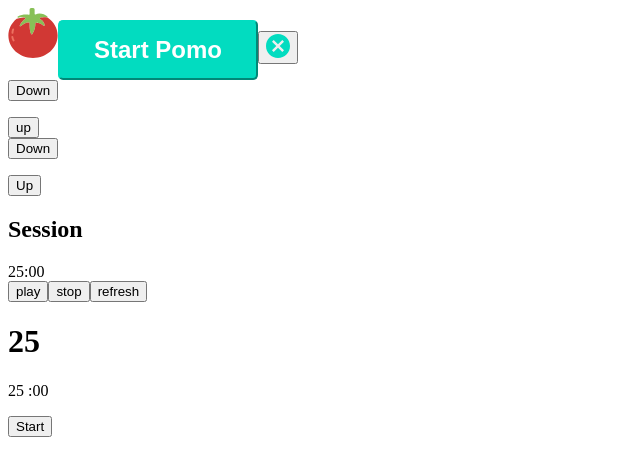
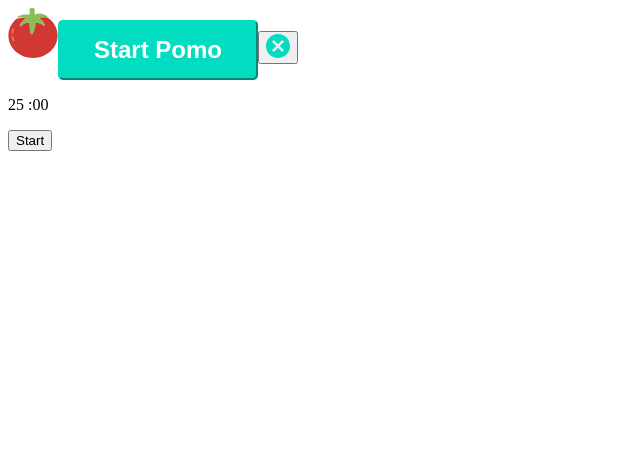
Before and after one commit to SaeromB/pomodoro, a React (Create React App) app: page / in a window 1280 px wide. Shown: the top 476 px of the page, without its empty margins (0-640 px from the left). Built offline with nearby package versions, Linux system fonts and the light colour scheme.

Commit message:
deleted components

```diff
--- a/src/App.js
+++ b/src/App.js
@@ -2,7 +2,7 @@ import React from 'react';
 import Tomatosvg from './components/svg/Tomatosvg'
 import Cancelsvg from './components/svg/Cancelsvg';
 import StartButton from './components/buttons/StartButton/index';
-import ViewTimer from './components/ViewTimer/index';
+import ViewTimer from './components/Timer/index';
 
 function App() {
   return (
--- a/src/components/BreakInterval/index.js
+++ /dev/null
@@ -1,24 +0,0 @@
-import React from 'react';
-
-function BreakInterval(props){
-  function decreaseCounter() {
-    if(props.breakInterval === 1){
-      return;
-    }
-  }
-
-  function increaseCounter() {
-    if(props.breakInterval === 60){
-      return;
-    }
-  }
-  return(
-    <section>
-      <button onClick={decreaseCounter}>Down</button>
-      <p>{props.BreakInterval}</p>
-      <button onClick={increaseCounter}>up</button>
-    </section>
-  )
-}
-
-export default BreakInterval;
--- a/src/components/SessionLength/index.js
+++ /dev/null
@@ -1,13 +0,0 @@
-import React from 'react';
-
-function SessionLength (props){
-  return(
-    <section>
-      <button>Down</button>
-      <p>{props.SessionLength}</p>
-      <button>Up</button>
-    </section>
-  )
-}
-
-export default SessionLength;
--- a/src/components/SessionTimer/index.js
+++ /dev/null
@@ -1,36 +0,0 @@
-import React, {Component} from 'react';
-import SessionLength from '../SessionLength';
-
-class SessionTimer extends Component {
-  state = {
-    isSession: true,
-    timerSecond: 0
-  }
-  render(){
-    const {timerSecond, isSession} = this.state
-    return(
-      <section>
-        <section>
-          {/* if the current timer is sessionlength then display session if not display break  */}
-          <h2>{isSession === true ? 'Session' : 'Break'}</h2>
-          <span>{this.props.timerMinute}</span>
-          <span>:</span>
-          {/* if the timerSecond is 0 display 00
-              if the timerSecond is less then 10 than display 0 + current timerSecond
-              if not just display timerSecond
-           */}
-          <span>{timerSecond === 0
-             ? '00': timerSecond < 10
-             ? '0' + timerSecond : timerSecond
-            }
-          </span>
-        </section>
-        <button>play</button>
-        <button>stop</button>
-        <button>refresh</button>
-      </section>
-    )
-  }
-}
-
-export default SessionTimer;
--- a/src/components/ViewTimer/index.js
+++ b/src/components/Timer/index.js
@@ -1,7 +1,4 @@
 import React, {Component} from 'react';
-import BreakInterval from '../BreakInterval/index';
-import SessionLength from '../SessionLength';
-import SessionTimer from '../SessionTimer';
 import Promodoro from '../Pomodoro';
 
 // break is a boolean telling your application whether or not it should be displaying restMinutes
@@ -11,12 +8,6 @@ import Promodoro from '../Pomodoro';
 
 export class ViewTimer extends Component {
   state = {
-    breakLength: 5,
-    sessionLength: 25,
-    timerMinute: 25,
-    timerSecond: 0,
-    count: 25,
-    isSession : true,
     restMinute: 5,
     workMinute: 25,
     seconds: 0,
@@ -26,25 +17,18 @@ export class ViewTimer extends Component {
   }
 
   render() {
-    const { breakLength, sessionLength, timerMinute, timerSecond, count} = this.state
+    const { restMinute, workMinute, seconds, start} = this.state
     return(
-      <main>
-        <BreakInterval breakintervel={breakLength}/>
-        <SessionLength sessionLength={sessionLength}/>
-        <SessionTimer timerMinute={timerMinute} timerSecond={timerSecond}/>
-        <h1>{count}</h1>
-
         <Promodoro
           timer={this.timer}
-          workMinutes={this.state.workMinute}
-          restMinutes={this.state.restMinute}
-          seconds={this.state.seconds}
-          start={this.state.start}
+          workMinutes={workMinute}
+          restMinutes={restMinute}
+          seconds={seconds}
+          start={start}
           break={this.state.break}
           startTimer={this.startTimer}
           pauseTimer={this.pauseTimer}
           />
-      </main>
     )
   }
 
@@ -75,7 +59,7 @@ export class ViewTimer extends Component {
 
     if (this.state.break){
       this.setState({restMinutes: this.state.seconds === 0 ?
-      this.state.restMinute-1 : this.state.restMinute === 5 ? 4 :
+      this.state.restMinute -1 : this.state.restMinute === 5 ? 4 :
       this.state.restMinute
       })
     }
@@ -99,9 +83,10 @@ export class ViewTimer extends Component {
     this.setState({interval: setInterval(this.timer, 1000), start:
     !this.state.start})
   }
+
   pauseTimer = () => {
     this.setState(prevState => {
-      return{
+      return {
       restMinute: prevState.restMinute,
       workMinute: prevState.workMinute,
       seconds: prevState.seconds,
--- a/src/components/Todo/style.js
+++ /dev/null
@@ -1 +0,0 @@
-import styled from 'styled-components';
```
Also changed, not shown: src/components/Timer/style.js (added), src/components/ViewTimer/style.js (deleted).
